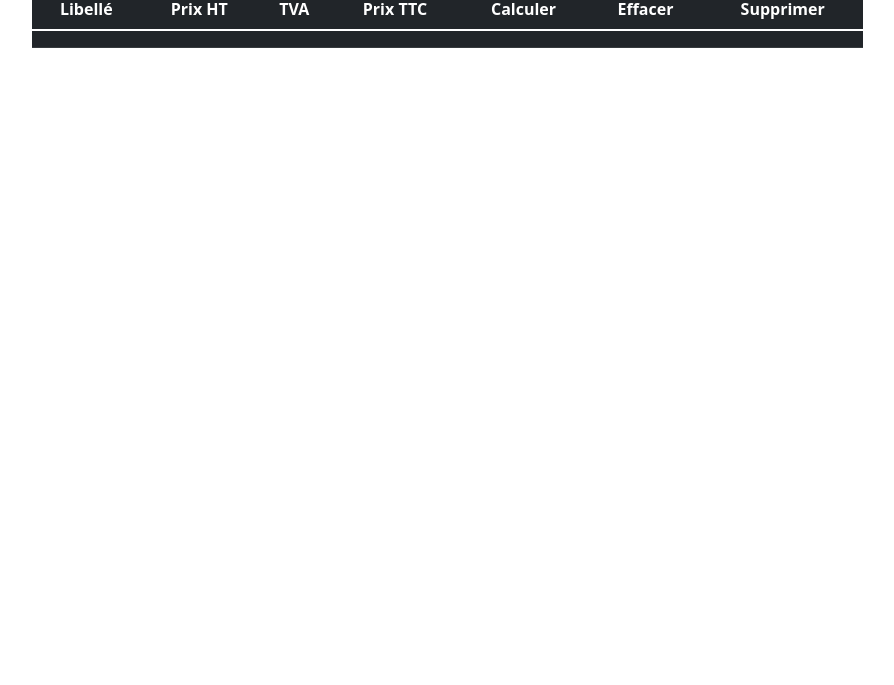
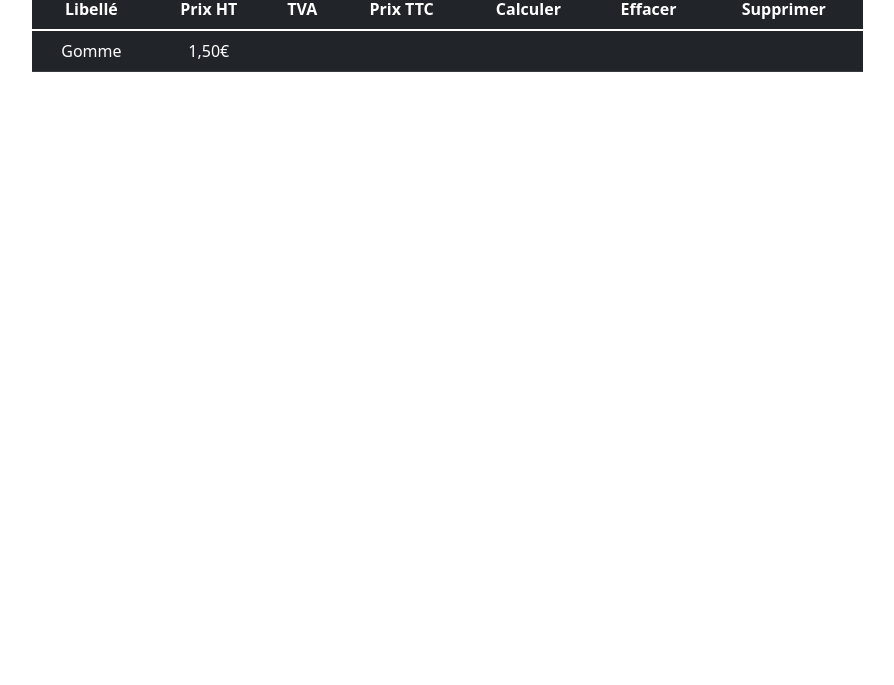
Before and after one commit to davydebut/javascript-apprentissage, a website: page exercices/Exercice_Tableau_TVA/index.html in a window 1280 px wide. Shown: the part 115-800 px from the top of the page, without its empty margins (193-1087 px from the left). Drawn offline with nearby package versions, Linux system fonts and the light colour scheme.

Commit message:
Ajout de la première ligne

```diff
--- a/exercices/Exercice_Tableau_TVA/index.html
+++ b/exercices/Exercice_Tableau_TVA/index.html
@@ -38,8 +38,8 @@
                     </thead>
                     <tbody>
                         <tr>
-                            <td></td>
-                            <td></td>
+                            <td>Gomme</td>
+                            <td>1,50€</td>
                             <td></td>
                             <td></td>
                             <td></td>
```
